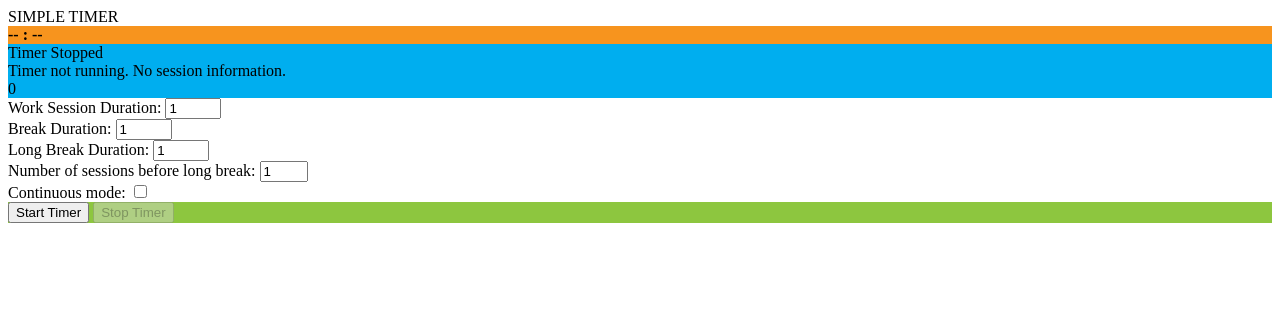
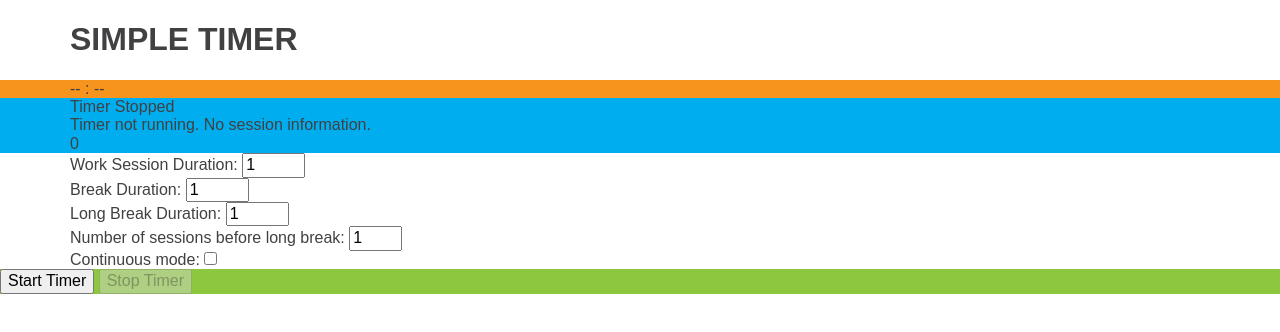
Before and after one commit to iarks/simpleTimer, a plain HTML site: page index.html in a window 1280 px wide. Drawn offline with nearby package versions, Linux system fonts and the light colour scheme.

Commit message:
ui changes

```diff
--- a/index.html
+++ b/index.html
@@ -7,24 +7,24 @@
         <link rel="stylesheet" href="styles/style.css">
     </head>
 
-    <header>SIMPLE TIMER</header>
+    <header><h1><div class="container">SIMPLE TIMER</div></h1></header>
 
     <!--body code-->
     <main>
-
         <section id="timerSection" class="background-primary">
-            <div class="center_this">
-                <strong><label id="watchFace">--  :   --</label></strong>
-            </div>
+            <div class="container" id="watchFace">--    :   --</div>
         </section>
 
         <section id = "info" class="background-secondary">
-            <div id="timerStatus">Timer Stopped</div>
-            <div id="whatSessionisThis">Session 0</div>
-            <div id="workSessionLeftBeforeBreak">Session 0</div>
+            <div id="timerStatus" class="container">Timer Stopped</div>
+            <div id="whatSessionisThis" class="container">Session 0</div>
+            <div id="workSessionLeftBeforeBreak" class="container">Session 0</div>
         </section>
 
         <section id="form">
+            <div class="container">
+                <div class="row">
+                        <div class="col-1-3">
                     <label for="workSessionDuration">Work Session Duration:</label>
                     <input type=number id="workSessionDuration" value=1 step=1 max="60" min="1">
                     </br>
@@ -43,10 +43,12 @@
 
                     Continuous mode: <input type="checkbox" id="continuousMode">
                     </br>
-
+                </div>
+                </div>
+            </div>
         </section>
 
-        <section class="background-tertiary">
+        <section class="background-tertiary" class="container">
 
             <button id="startTimer">Start Timer</button>
 
@@ -61,6 +63,7 @@
 
     </main>
 
+
     <script src="scripts/script.js"></script>
     <script src="scripts/worker.js"></script>
 
--- a/styles/style.css
+++ b/styles/style.css
@@ -1,5 +1,6 @@
 /*reset css*/
 /* Change all elements to use border-box */
+@import 'normalize.css';
 html
 {
     box-sizing: border-box;
@@ -9,16 +10,19 @@ html
     box-sizing: inherit;
 }
 
-/*theme styles*/
-.background-primary {
-    background: #F7941E; /*Orange*/
-  }
-  .background-secondary {
-    background: #00AEEF; /*Blue*/
-  }
-  .background-tertiary {
-    background: #8DC63F; /*Green*/
-  }
+/* theme styles */
+.background-primary
+{
+    background: #F7941E;
+}
+.background-secondary
+{
+    background: #00AEEF;
+}
+.background-tertiary
+{
+    background: #8DC63F;
+}
 
   /*Color List:
   - light blue = 00AEEF;
@@ -28,6 +32,74 @@ html
   - orange = F7941E
   - dark orange = F15A29
   - brown = 594a42; */
+
+/*base styles*/
+body
+{
+    color: #414042;
+    font-family: Arial, Helvetica, sans-serif;
+    font-weight: normal;
+}
+h1, h2, h3
+{
+    font-weight: bold;
+}
+a
+{
+    color: #8dc63f;
+    font-weight: bold;
+}
+a:hover
+{
+    text-decoration: underline;
+}
+
+/*Layout Styles*/
+.container
+{
+    padding-right: 15px;
+    padding-left: 15px;
+    margin-right: auto;
+    margin-left: auto;
+    max-width: 1170px;
+}
+
+/*row*/
+.row {
+    margin-right: -15px;
+    margin-left: -15px;
+}
+
+.row:after {
+    content: "";
+    display: table;
+    clear: both;
+}
+
+/*layout styles*/
+[class*='col-']
+{
+    width: 100%;
+    padding-left: 15px;
+    padding-right: 15px;
+}
+
+@media (min-width: 48em) {
+    [class*='col-'] {
+        float: left;
+    }
+    /* Column Third */
+    .col-1-3 {
+        width: 33.3333%;
+    }
+    /* Column Two Thirds */
+    .col-2-3 {
+        width: 66.6666%;
+    }
+}
+
+
+
 
 /* #timerSection
 {
```
Lines whose indentation alone changed are shown as unchanged.
